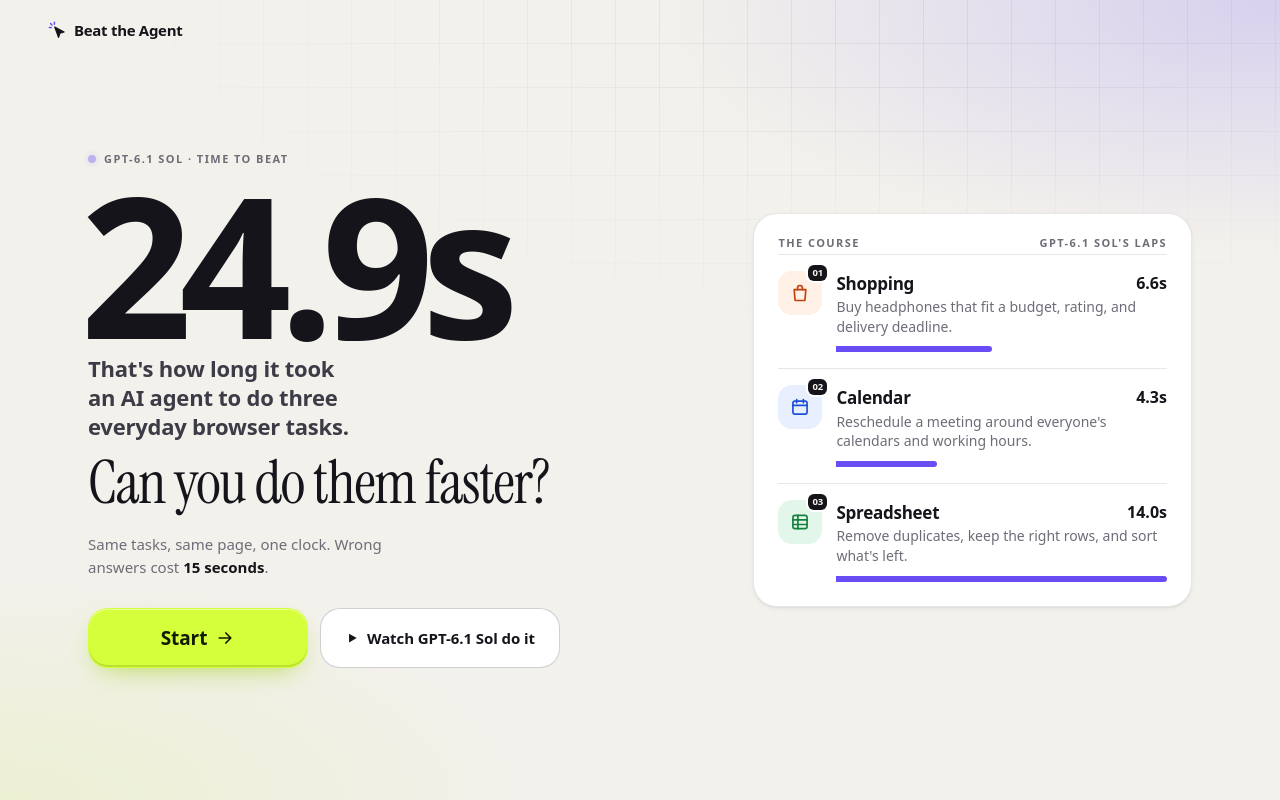
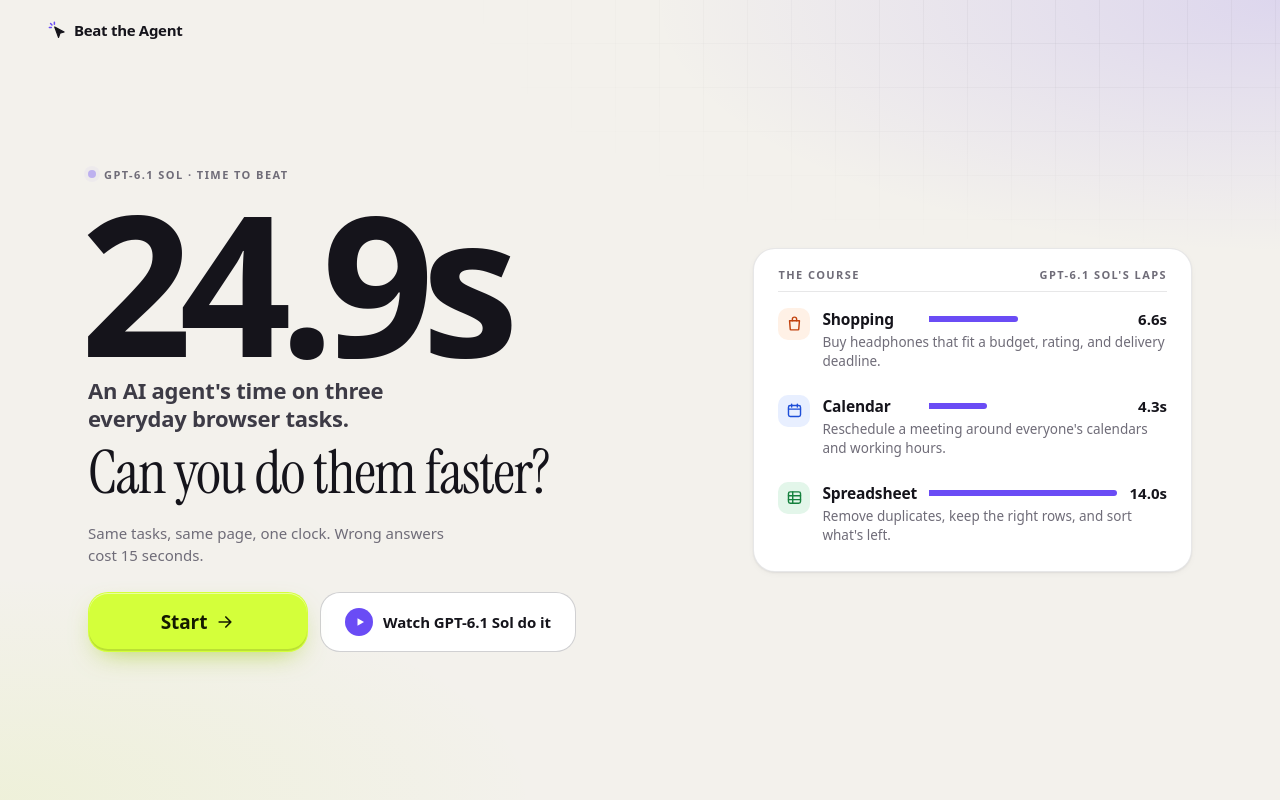
Before and after one commit to YsnMars/beattheagent, a React (Vite) app: page / in a window 1280 px wide. Built offline with nearby package versions, Linux system fonts and the light colour scheme; a web font is replaced by a local one.

Commit message:
Reorder the intro around the agent's lap times

```diff
--- a/src/components/Intro.tsx
+++ b/src/components/Intro.tsx
@@ -6,7 +6,7 @@
 import type { RunSummary } from "../game/agentRuns";
 import { bestFor } from "../game/bests";
 import { Brand } from "./Brand";
-import { IconArrowRight, IconPlay, IconTrophy, STAGE_ICONS } from "./Icons";
+import { IconArrowRight, IconPlay, STAGE_ICONS } from "./Icons";
 
 type Props = {
   ch: Challenge;
@@ -42,18 +42,11 @@
   return (
     <div className="intro">
       <div className="intro-bg" aria-hidden />
-      <header className="topbar">
-        {left ?? <Brand />}
-        {best && (
-          <span className="intro-best-chip" title="Your personal best">
-            <IconTrophy size={15} />
-            {gap(best.ms)}
-          </span>
-        )}
-      </header>
+      <header className="topbar">{left ?? <Brand />}</header>
 
       <main className="intro-main">
-        <section className="intro-hero">
+        {/* On phones the hero's parts join the page's flow (display: contents), so the course can sit between the dare and the fine print. */}
+        <div className="intro-hero">
           {ghost?.finished ? (
             <>
               <p className="eyebrow intro-eyebrow">
@@ -62,7 +55,7 @@
               </p>
               <h1 className="intro-title">
                 <span className="intro-figure">{gap(ghost.totalMs)}</span>
-                <span className="intro-claim">That's how long it took an AI agent to do three everyday browser tasks.</span>
+                <span className="intro-claim">An AI agent's time on three everyday browser tasks.</span>
                 <span className="intro-dare">Can you do them faster?</span>
               </h1>
             </>
@@ -79,7 +72,7 @@
             </>
           )}
           <p className="intro-sub">
-            Same tasks, same page, one clock. Wrong answers cost <b>{PENALTY_MS / 1000}&nbsp;seconds</b>.
+            Same tasks, same page, one clock. Wrong answers cost {PENALTY_MS / 1000}&nbsp;seconds.
           </p>
           {/* On phones Start is pinned to the bottom, under the thumb. The replay shows it too: the agent's first click lands here. */}
           <div className="intro-cta">
@@ -94,14 +87,22 @@
             </button>
             {ghost && onStart && (
               <a className="btn btn-quiet btn-lg intro-watch" href={href(`/replay/${ch.seed}`)}>
-                <IconPlay size={14} />
+                <span className="intro-watch-icon">
+                  <IconPlay size={12} />
+                </span>
                 Watch {ghost.modelLabel} do it
               </a>
             )}
           </div>
-        </section>
+          {best && (
+            <p className="intro-best" data-testid="best">
+              {best.here ? "Your best on this challenge" : "Your best so far"}: <b>{gap(best.ms)}</b>
+            </p>
+          )}
+        </div>
 
-        <section className="intro-card" aria-label="The three races">
+        {/* The course, and with an agent to race, a bar chart of its lap on each task (one series, one baseline). */}
+        <section className={`intro-card ${ghost ? "laps" : ""}`} aria-label="The three races">
           {ghost && (
             <div className="intro-card-head">
               <span className="eyebrow">The course</span>
@@ -115,30 +116,23 @@
               return (
                 <li key={s.id}>
                   <span className={`it-icon it-${s.id}`}>
-                    <Icon size={20} />
+                    <Icon size={17} />
                   </span>
-                  <span className="it-n">0{i + 1}</span>
                   <b className="it-title">{s.title}</b>
-                  <span className="it-blurb">{s.blurb}</span>
                   {t !== null && (
                     <>
+                      <span className="it-bar" style={{ "--w": `${(t / longest) * 100}%` } as CSSProperties} aria-hidden />
                       <span className="it-time" title={`${ghost!.modelLabel}'s time on this task`}>
                         {gap(t)}
                       </span>
-                      <span className="it-bar" style={{ "--w": `${(t / longest) * 100}%` } as CSSProperties} aria-hidden />
                     </>
                   )}
+                  <span className="it-blurb">{s.blurb}</span>
                 </li>
               );
             })}
           </ol>
         </section>
-
-        {best && (
-          <p className="intro-best" data-testid="best">
-            {best.here ? "Your best on this challenge" : "Your best so far"}: <b>{gap(best.ms)}</b>
-          </p>
-        )}
       </main>
     </div>
   );
--- a/src/styles/intro.css
+++ b/src/styles/intro.css
@@ -1,6 +1,7 @@
 /* ==================================================================== intro
-   Phones: the agent's time as one huge figure, the dare, the course, and Start pinned under the thumb.
-   Wide screens: the hero beside the course. */
+   Phones: one idea at a time. The agent's time as the one big figure, the dare, the course as a small
+   bar chart, then the fine print; Start is pinned under the thumb. Wide screens: the hero beside the
+   course. */
 .intro {
   position: relative;
   display: flex;
@@ -14,10 +15,10 @@
   z-index: 0;
   pointer-events: none;
   background:
-    radial-gradient(70% 45% at 100% 0%, rgba(var(--glow), 0.2), transparent 70%),
-    radial-gradient(60% 40% at 0% 100%, rgba(190, 235, 30, 0.12), transparent 70%);
+    radial-gradient(70% 45% at 100% 0%, rgba(var(--glow), 0.16), transparent 70%),
+    radial-gradient(60% 40% at 0% 100%, rgba(190, 235, 30, 0.09), transparent 70%);
 }
-/* A faint timing grid, fading out from the top. */
+/* A faint timing grid, fading out from the top corner. */
 .intro-bg::before {
   content: "";
   position: absolute;
@@ -27,23 +28,8 @@
     linear-gradient(90deg, var(--line) 1px, transparent 1px);
   background-size: 44px 44px;
   background-position: -1px -1px;
-  mask-image: radial-gradient(90% 60% at 70% 0%, #000 0%, transparent 75%);
-  opacity: 0.7;
-}
-.intro-best-chip {
-  display: inline-flex;
-  align-items: center;
-  gap: 6px;
-  padding: 7px 11px 7px 9px;
-  border-radius: 99px;
-  background: var(--surface);
-  border: 1px solid var(--line);
-  font-size: 13px;
-  font-weight: 750;
-  font-variant-numeric: tabular-nums;
-}
-.intro-best-chip svg {
-  color: var(--you);
+  mask-image: radial-gradient(70% 45% at 85% 0%, #000 0%, transparent 75%);
+  opacity: 0.45;
 }
 /* No z-index here: the pinned Start button has to rise above the page's fade (.intro::after). */
 .intro-main {
@@ -51,22 +37,34 @@
   flex: 1;
   display: grid;
   align-content: start;
-  gap: 28px;
+  row-gap: 18px;
   width: 100%;
   max-width: 1200px;
   margin: 0 auto;
   /* Room under the content for the pinned Start button. */
-  padding: 6px calc(var(--gutter) + var(--safe-r)) calc(104px + var(--safe-b)) calc(var(--gutter) + var(--safe-l));
+  padding: 4px calc(var(--gutter) + var(--safe-r)) calc(100px + var(--safe-b)) calc(var(--gutter) + var(--safe-l));
 }
+/* Phones: the hero's parts are laid out with the course, which goes between the dare and the fine print. */
 .intro-hero {
-  display: grid;
-  gap: 16px;
+  display: contents;
+}
+.intro-card {
+  order: 1;
+}
+.intro-sub {
+  order: 2;
+}
+.intro-cta {
+  order: 3;
+}
+.intro-best {
+  order: 4;
 }
 .intro-eyebrow {
   display: flex;
   align-items: center;
   gap: 8px;
-  margin: 0;
+  margin: 0 0 -6px;
 }
 .intro-eyebrow .dot-agent {
   box-shadow: 0 0 0 4px var(--agent-soft);
@@ -74,17 +72,17 @@
 }
 .intro-title {
   display: grid;
-  gap: 12px;
+  gap: 10px;
   margin: 0;
   font-weight: inherit;
 }
 .intro-figure {
-  font-size: clamp(96px, 30vw, 196px);
+  font-size: clamp(88px, 27vw, 196px);
   font-weight: 900;
   font-stretch: 112%;
   letter-spacing: -0.065em;
-  line-height: 0.8;
-  margin-left: -0.04em;
+  line-height: 0.82;
+  margin: 0 0 4px -0.04em;
   animation: figure-in 0.8s var(--ease) both;
 }
 @keyframes figure-in {
@@ -95,12 +93,12 @@
   }
 }
 .intro-claim {
-  max-width: 26ch;
-  font-size: 19px;
+  max-width: 28ch;
+  font-size: 18px;
   font-weight: 600;
   font-stretch: 104%;
   letter-spacing: -0.01em;
-  line-height: 1.32;
+  line-height: 1.3;
   color: var(--text-2);
 }
 .intro-claim-lg {
@@ -116,26 +114,25 @@
   font-family: var(--serif);
   font-style: italic;
   font-weight: 400;
-  font-size: clamp(36px, 10vw, 60px);
+  font-size: clamp(34px, 9.4vw, 60px);
   letter-spacing: -0.02em;
   line-height: 1;
   color: var(--text);
 }
+/* The fine print: how the game is scored. */
 .intro-sub {
   margin: 0;
-  max-width: 40ch;
+  max-width: 44ch;
   color: var(--muted);
-  font-size: 15px;
-}
-.intro-sub b {
-  color: var(--text);
-  font-weight: 650;
+  font-size: 13.5px;
+  line-height: 1.45;
 }
 
 /* ------------------------------------------------------------------ the course */
 .intro-card {
-  padding: 4px 16px;
-  border-radius: 24px;
+  margin-top: 8px;
+  padding: 2px 16px 6px;
+  border-radius: 22px;
   background: var(--surface);
   border: 1px solid var(--line);
   box-shadow: var(--shadow-1);
@@ -144,36 +141,51 @@
   display: flex;
   justify-content: space-between;
   gap: 12px;
-  padding: 14px 0 4px;
+  padding: 13px 0 9px;
+  border-bottom: 1px solid var(--line);
 }
+/* Rows share the list's columns (subgrid), so every bar starts from the same baseline. */
 .intro-tasks {
+  display: grid;
+  grid-template-columns: 32px max-content minmax(0, 1fr) auto;
+  column-gap: 12px;
   margin: 0;
-  padding: 0;
+  padding: 4px 0 0;
   list-style: none;
 }
 .intro-tasks li {
-  position: relative;
+  grid-column: 1 / -1;
   display: grid;
-  grid-template-columns: 44px minmax(0, 1fr) auto;
+  grid-template-columns: subgrid;
   grid-template-areas:
-    "icon title time"
-    "icon blurb blurb"
-    "icon bar bar";
+    "icon title bar time"
+    "icon blurb blurb blurb";
+  align-items: center;
+  padding: 8px 0;
+}
+.intro-card:not(.laps) .intro-tasks {
+  grid-template-columns: 40px minmax(0, 1fr);
   column-gap: 14px;
-  padding: 16px 0;
 }
-.intro-tasks li + li,
-.intro-card-head + .intro-tasks li:first-child {
-  border-top: 1px solid var(--line);
+.intro-card:not(.laps) .intro-tasks li {
+  grid-template-areas:
+    "icon title"
+    "icon blurb";
+  padding: 10px 0;
 }
 .it-icon {
   grid-area: icon;
-  align-self: start;
   display: grid;
   place-items: center;
-  width: 44px;
-  height: 44px;
-  border-radius: 14px;
+  width: 32px;
+  height: 32px;
+  border-radius: 10px;
+}
+.intro-card:not(.laps) .it-icon {
+  align-self: start;
+  width: 40px;
+  height: 40px;
+  border-radius: 12px;
 }
 /* Each app in its own brand colour, tinted. */
 .it-shopping {
@@ -202,46 +214,37 @@
     color: #74dd9c;
   }
 }
-.it-n {
-  position: absolute;
-  top: 10px;
-  left: 30px;
-  padding: 1px 4px;
-  border-radius: 6px;
-  background: var(--ink);
-  color: var(--on-ink);
-  font-size: 9.5px;
-  font-weight: 800;
-  font-variant-numeric: tabular-nums;
-  box-shadow: 0 0 0 2px var(--surface);
-}
 .it-title {
   grid-area: title;
-  font-size: 17px;
+  font-size: 15.5px;
   font-weight: 800;
-  font-stretch: 112%;
-  letter-spacing: -0.015em;
+  font-stretch: 110%;
+  letter-spacing: -0.01em;
 }
+/* What each task asks: the briefings say it in full, so phones racing an agent leave it out. */
 .it-blurb {
   grid-area: blurb;
-  margin-top: 1px;
+  margin-top: 2px;
   color: var(--muted);
-  font-size: 14px;
+  font-size: 13.5px;
   line-height: 1.4;
+}
+.intro-card.laps .it-blurb {
+  display: none;
 }
 .it-time {
   grid-area: time;
-  font-size: 16px;
+  font-size: 15px;
   font-weight: 800;
   font-stretch: 110%;
   font-variant-numeric: tabular-nums;
+  text-align: right;
 }
 /* The agent's lap on each task, one scale: a single series, so the card head names it, no legend. */
 .it-bar {
   grid-area: bar;
   width: var(--w);
   height: 6px;
-  margin-top: 10px;
   border-radius: 0 4px 4px 0;
   background: var(--agent);
   transform-origin: left;
@@ -254,10 +257,9 @@
   animation-delay: 0.44s;
 }
 .intro-best {
-  margin: -8px 0 0;
-  text-align: center;
+  margin: 0;
   color: var(--muted);
-  font-size: 14px;
+  font-size: 13.5px;
 }
 .intro-best b {
   color: var(--text);
@@ -267,8 +269,7 @@
 /* ------------------------------------------------------------------ start */
 .intro-cta {
   display: grid;
-  gap: 10px;
-  margin-top: 6px;
+  margin-top: -8px;
 }
 .intro-start {
   position: fixed;
@@ -294,19 +295,54 @@
   background: linear-gradient(to bottom, transparent, var(--bg) 55%);
   pointer-events: none;
 }
+/* On phones, a link beside the fine print rather than a second button competing with Start. */
 .intro-watch {
   justify-self: start;
-  min-height: 46px;
+  gap: 10px;
+  min-height: 44px;
+  padding: 0;
+  background: none;
+  border: 0;
   font-size: 15px;
 }
+.intro-watch:hover {
+  background: none;
+  text-decoration: underline;
+  text-underline-offset: 3px;
+}
+.intro-watch-icon {
+  display: grid;
+  place-items: center;
+  width: 28px;
+  height: 28px;
+  padding-left: 2px;
+  border-radius: 50%;
+  background: var(--agent);
+  color: #fff;
+}
 
+/* Short phones (an iPhone SE): a little tighter, so the fine print clears the pinned Start. */
+@media (max-height: 720px) and (max-width: 959px) {
+  .intro-main {
+    row-gap: 14px;
+  }
+  .intro-figure {
+    font-size: clamp(80px, 24vw, 196px);
+  }
+  .intro-card {
+    margin-top: 2px;
+  }
+  .intro-tasks li {
+    padding: 6px 0;
+  }
+}
 /* A phone on its side: Start goes back into the page, and the figure fits the height. */
 @media (max-height: 560px) and (max-width: 959px) {
   .intro-main {
     padding-bottom: calc(32px + var(--safe-b));
   }
   .intro-figure {
-    font-size: min(30vw, 34vh);
+    font-size: min(27vw, 32vh);
   }
   .intro-start {
     position: static;
@@ -317,7 +353,9 @@
   .intro-cta {
     display: flex;
     flex-wrap: wrap;
-    gap: 12px;
+    align-items: center;
+    gap: 20px;
+    margin-top: 0;
   }
 }
 @media (min-width: 960px) {
@@ -329,15 +367,22 @@
     padding: 24px 48px 64px;
   }
   .intro-hero {
+    display: grid;
     gap: 20px;
+  }
+  .intro-eyebrow {
+    margin: 0;
   }
   .intro-claim {
     font-size: 22px;
   }
+  .intro-sub {
+    font-size: 15px;
+  }
   .intro-cta {
     display: flex;
     gap: 12px;
-    margin-top: 10px;
+    margin-top: 6px;
   }
   .intro-start {
     position: static;
@@ -346,18 +391,31 @@
   .intro-watch {
     min-height: 60px;
     padding: 0 24px;
+    border: 1px solid var(--line-strong);
     border-radius: 20px;
+    background: var(--surface);
+  }
+  .intro-watch:hover {
+    background: var(--surface-2);
+    text-decoration: none;
   }
   .intro::after {
     content: none;
   }
   .intro-card {
-    padding: 8px 24px;
+    order: 0;
+    margin: 0;
+    padding: 6px 24px 14px;
   }
-  .intro-best {
-    grid-column: 1;
-    margin: 0;
-    text-align: left;
+  /* There's room on wide screens to say what each task is. */
+  .intro-card.laps .it-blurb {
+    display: block;
+  }
+  .intro-tasks li {
+    padding: 12px 0;
+  }
+  .intro-card.laps .it-icon {
+    align-self: start;
   }
   .topbar {
     padding: 18px 48px;
```
